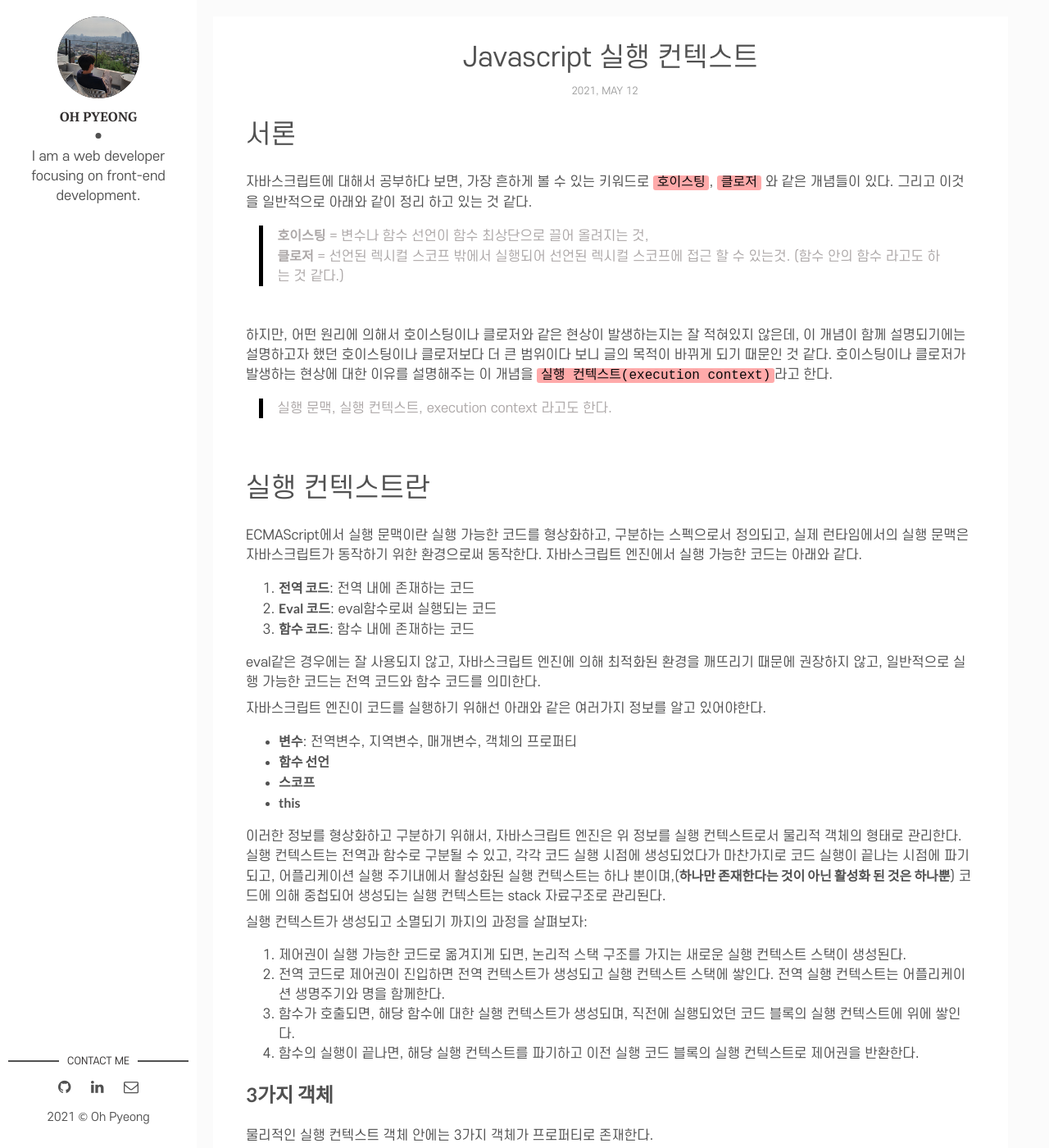
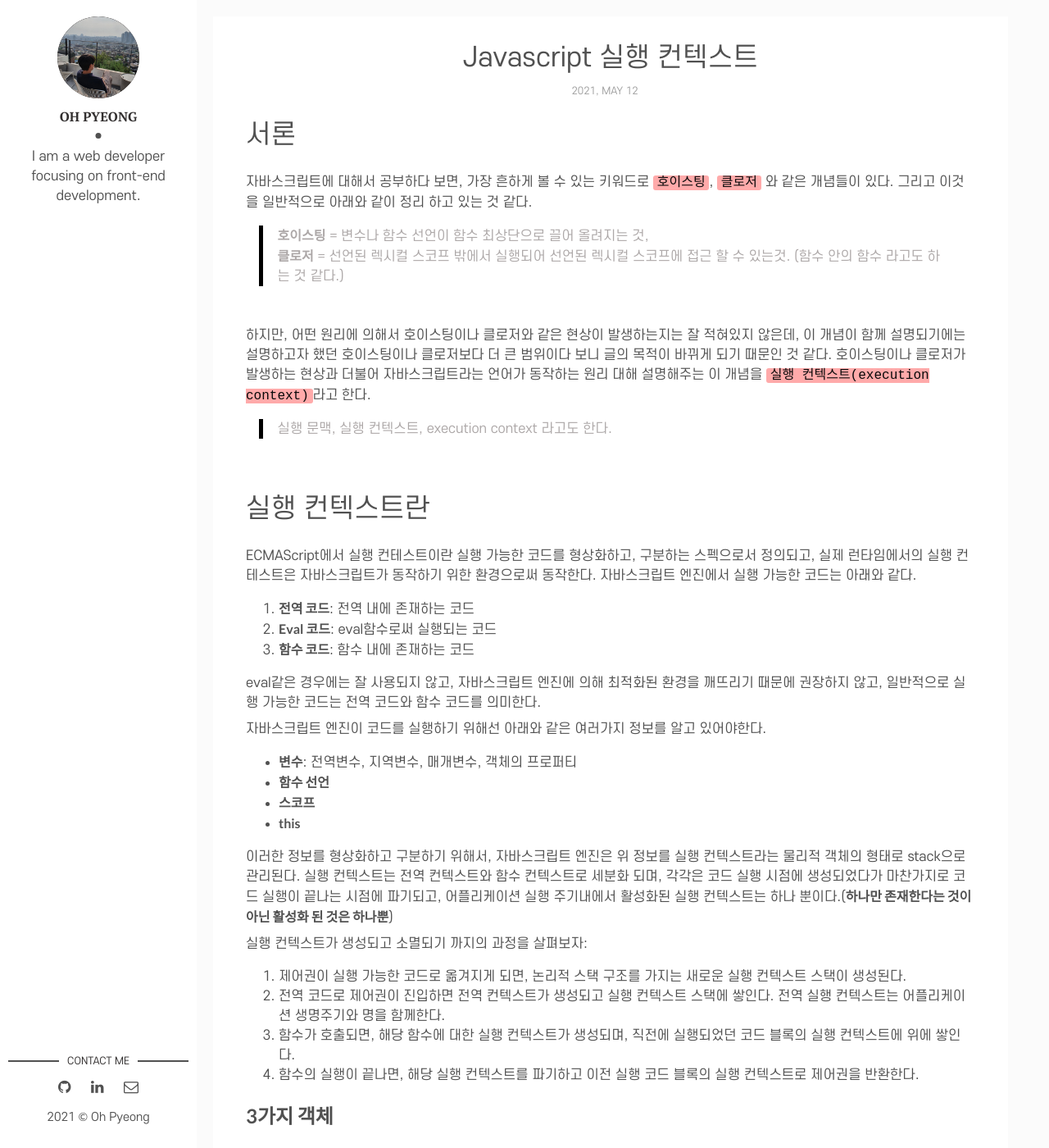
Before and after one commit to pyeongoh5/5p-blog, a Jekyll site: the page built from _posts/2021-05-12-execution-context.md, in a window 1280 px wide and 1400 px high. Shown: the whole window at 82% size. Built offline with Jekyll 4.4.1, drawn with Linux system fonts in a browser that asks for light colours; some web fonts are replaced; comment, search, counter and statistics services are not loaded; some of the changed text lies outside the part shown.

Commit message:
feat: 실행 컨텍스트 아티클 수정

````diff
--- a/_posts/2021-05-12-execution-context.md
+++ b/_posts/2021-05-12-execution-context.md
@@ -17,7 +17,7 @@ tags: [javascript, execution context, 실행 문맥, 실행 컨텍스트]
 <br>
 
 하지만, 어떤 원리에 의해서 호이스팅이나 클로저와 같은 현상이 발생하는지는 잘 적혀있지 않은데, 이 개념이 함께 설명되기에는 설명하고자 했던 호이스팅이나 클로저보다 더 큰 범위이다 보니 글의 목적이 바뀌게 되기 때문인 것 같다.
-호이스팅이나 클로저가 발생하는 현상에 대한 이유를 설명해주는 이 개념을 `실행 컨텍스트(execution context)`라고 한다.
+호이스팅이나 클로저가 발생하는 현상과 더불어 자바스크립트라는 언어가 동작하는 원리 대해 설명해주는 이 개념을 `실행 컨텍스트(execution context)`라고 한다.
 
 > 실행 문맥, 실행 컨텍스트, execution context 라고도 한다.
 
@@ -25,7 +25,7 @@ tags: [javascript, execution context, 실행 문맥, 실행 컨텍스트]
 
 # 실행 컨텍스트란
 
-ECMAScript에서 실행 문맥이란 실행 가능한 코드를 형상화하고, 구분하는 스펙으로서 정의되고, 실제 런타임에서의 실행 문맥은 자바스크립트가 동작하기 위한 환경으로써 동작한다.
+ECMAScript에서 실행 컨테스트이란 실행 가능한 코드를 형상화하고, 구분하는 스펙으로서 정의되고, 실제 런타임에서의 실행 컨테스트은 자바스크립트가 동작하기 위한 환경으로써 동작한다.
 자바스크립트 엔진에서 실행 가능한 코드는 아래와 같다.
 
 1. **전역 코드**: 전역 내에 존재하는 코드
@@ -41,7 +41,7 @@ eval같은 경우에는 잘 사용되지 않고, 자바스크립트 엔진에
 - **스코프**
 - **this**
 
-이러한 정보를 형상화하고 구분하기 위해서, 자바스크립트 엔진은 위 정보를 실행 컨텍스트로서 물리적 객체의 형태로 관리한다. 실행 컨텍스트는 전역과 함수로 구분될 수 있고, 각각 코드 실행 시점에 생성되었다가 마찬가지로 코드 실행이 끝나는 시점에 파기되고, 어플리케이션 실행 주기내에서 활성화된 실행 컨텍스트는 하나 뿐이며,(**하나만 존재한다는 것이 아닌 활성화 된 것은 하나뿐**) 코드에 의해 중첩되어 생성되는 실행 컨텍스트는 stack 자료구조로 관리된다.
+이러한 정보를 형상화하고 구분하기 위해서, 자바스크립트 엔진은 위 정보를 실행 컨텍스트라는 물리적 객체의 형태로 stack으로 관리된다. 실행 컨텍스트는 전역 컨텍스트와 함수 컨텍스트로 세분화 되며, 각각은 코드 실행 시점에 생성되었다가 마찬가지로 코드 실행이 끝나는 시점에 파기되고, 어플리케이션 실행 주기내에서 활성화된 실행 컨텍스트는 하나 뿐이다.(**하나만 존재한다는 것이 아닌 활성화 된 것은 하나뿐**)
 
 실행 컨텍스트가 생성되고 소멸되기 까지의 과정을 살펴보자:
 
@@ -67,34 +67,6 @@ VO는 실행 컨텍스트의 프로퍼티이기 때문에 값을 가지고 있
 - 전역 실행 컨텍스트의 VO → GO ( Global Object ) → 전역코드에 선언된 변수와 함수를 프로퍼티로 가진다.
 - 함수 실행 컨텍스트의 VO → AO ( Activation Object ) → 추가적으로 arguments 객체를 프로퍼티로 가진다.
 
-#### # 호이스팅이 되는 이유
-
-```javascript
-// A: 함수 선언
-function functionContext() {
-  console.log(name);
-
-  var name = "실행컨텍스트";
-  var age = 31;
-}
-functionContext();
-
-// B: 가상 객체
-const executionContext = {
-  VO: {
-    AO: {
-      variables: {
-        name: undefined,
-        age: undefined,
-      },
-      arguments: {},
-    },
-  },
-};
-```
-
-위 예제처럼 `functionContext` 함수가 실행된다면, 함수 내 코드를 분석하여 `가상객체`라는 실행 컨텍스트가 생성된다.실제 런타임에서 코드가 실행되기 전이지만 실행에 필요한 정보는 실행 컨텍스트로써 생성되어 있기때문에, 런타임 시점에 해당 변수에 접근할 수 있으며 이것이 우리가 알고 있는 호이스팅이다.
-
 ### 스코프 체인 (scope chain)
 
 스코프 체인은 일종의 리스트로 전역객체와 중첩된 함수의 스코프의 레퍼런스를 차례대로 저장하고 있다. 따라서 스코프 체인은 해당 전역 또는 함수가 참조할 수 있는 변수, 함수 선언 등의 정보를 담고 있는 전역 객체(GO), 또는 활성 객체(AO)의 리스트를 가리킨다.
````
